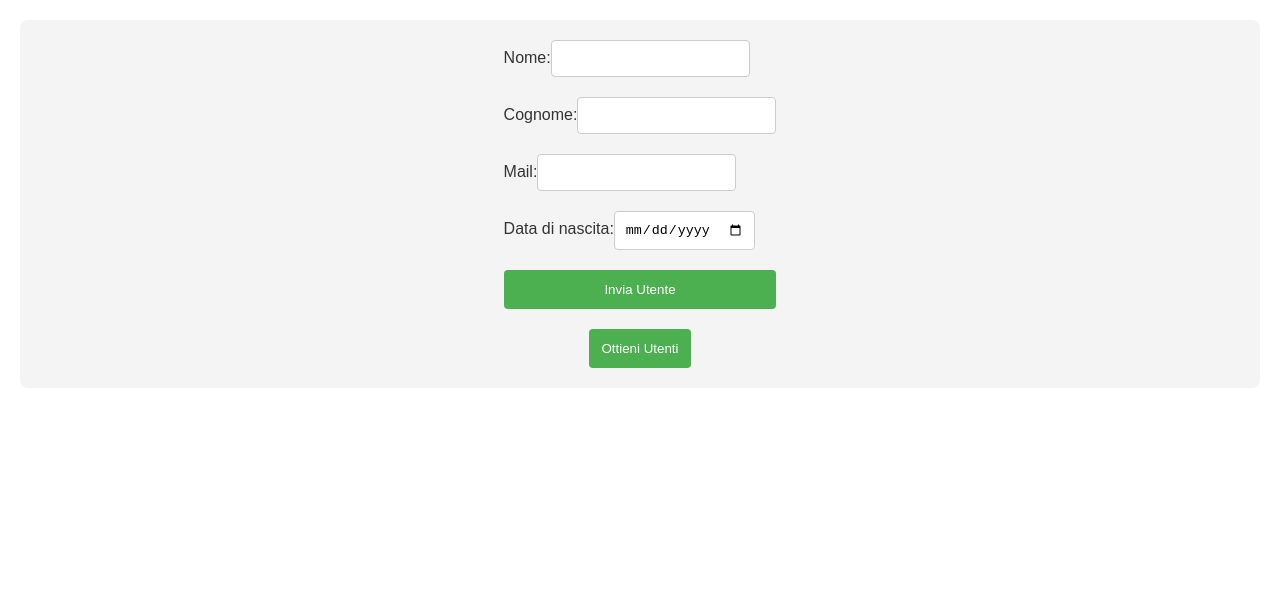
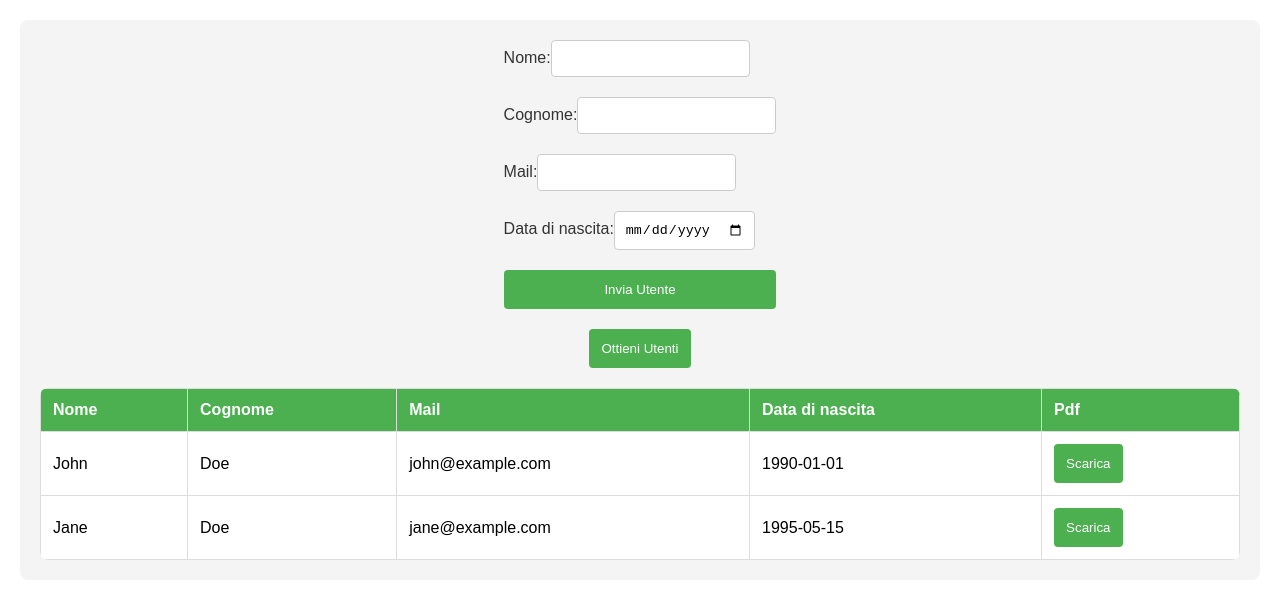
Before and after one commit to gianmarcoplutino/how-i-met-your-functions, a React (Create React App) app in the folder frontend/: page / in a window 1280 px wide. Shown: the top 598 px of the page. Built offline with nearby package versions, Linux system fonts and the light colour scheme.

Commit message:
cors fix

```diff
--- a/frontend/src/App.tsx
+++ b/frontend/src/App.tsx
@@ -84,9 +84,6 @@ const App: React.FC = () => {
         fileId,
       {
         method: "POST",
-        headers: {
-          "Content-Type": "application/json",
-        },
       }
     )
       .then((response) => response.blob())
@@ -148,7 +145,7 @@ const App: React.FC = () => {
         Ottieni Utenti
       </button>
 
-      {users.length > 0 && (
+      {dummyUsers.length > 0 && (
         <table>
           <thead>
             <tr>
@@ -160,7 +157,7 @@ const App: React.FC = () => {
             </tr>
           </thead>
           <tbody>
-            {users.map((user) => (
+            {dummyUsers.map((user) => (
               <tr
                 key={`${user.name}_${user.surname}_${user.email}_${user.birthdate}`}
               >
```
